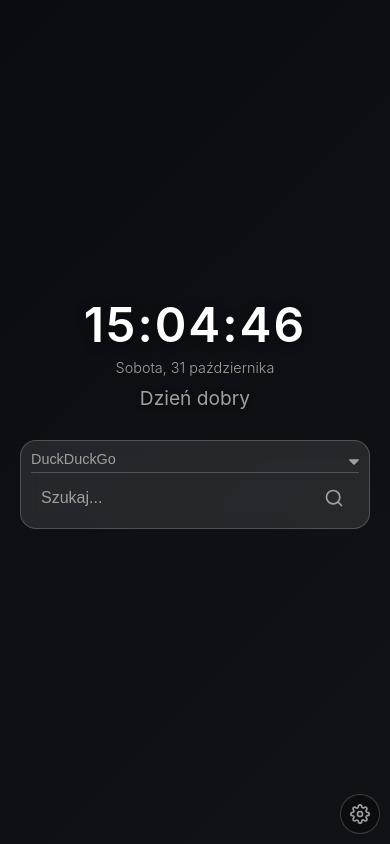
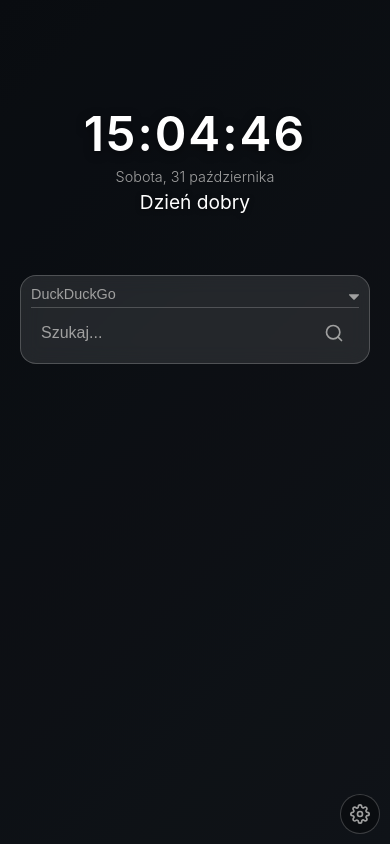
Before and after one commit to realeteryu/privacy-newtab, a plain HTML site: page index.html in a window 390 px wide. Drawn offline with Linux system fonts and the light colour scheme.

Commit message:
style: podniesienie układu i stylizacja cytatów
Dodaje margin-top do kontenera głównego w celu zrobienia miejsca na skróty. Dodaje style dla mniejszej czcionki cytatu pod powitaniem.

```diff
--- a/css/style.css
+++ b/css/style.css
@@ -21,7 +21,8 @@ body {
     min-height: 100vh;
     display: flex;
     flex-direction: column;
-    justify-content: center;
+    /* Zmieniono na flex-start, aby elementy były u góry */
+    justify-content: flex-start;
     align-items: center;
     overflow: hidden;
     background-color: var(--bg-color);
@@ -47,6 +48,8 @@ body {
     padding: 20px;
     width: 100%;
     max-width: 700px;
+    /* PODNIESIENIE CAŁOŚCI DO GÓRY */
+    margin-top: 15vh;
     animation: fadeIn 0.8s ease-out;
 }
 
@@ -56,7 +59,7 @@ body {
 }
 
 .clock-section {
-    margin-bottom: 10px;
+    margin-bottom: 5px;
 }
 
 .clock {
@@ -73,12 +76,29 @@ body {
     font-weight: 300;
 }
 
+/* Stylizacja powitania i cytatu */
+.greeting-container {
+    display: flex;
+    flex-direction: column;
+    align-items: center;
+    margin-bottom: 25px;
+    min-height: 60px; /* Rezerwacja miejsca, aby skróty nie skakały przy zmianie cytatu */
+}
+
 .greeting {
     font-size: clamp(1.2rem, 3vw, 1.5rem);
     font-weight: 400;
-    margin-bottom: 30px;
+    color: var(--text-primary);
+    text-shadow: 0 1px 5px rgba(0,0,0,0.5);
+    margin-bottom: 5px;
+}
+
+.privacy-quote {
+    font-size: 0.85rem;
     color: var(--text-secondary);
-    text-shadow: 0 1px 5px rgba(0,0,0,0.5);
+    font-style: italic;
+    opacity: 0.8;
+    letter-spacing: 0.5px;
 }
 
 .search-section {
@@ -286,6 +306,9 @@ body {
 }
 
 @media (max-width: 500px) {
+    .container {
+        margin-top: 10vh; /* Na małych ekranach podnosimy trochę mniej, by nie nachodziło na belkę przeglądarki */
+    }
     .search-wrapper {
         flex-direction: column;
         border-radius: 16px;
@@ -306,4 +329,4 @@ body {
         bottom: 10px;
         right: 10px;
     }
-  }
+}
```
